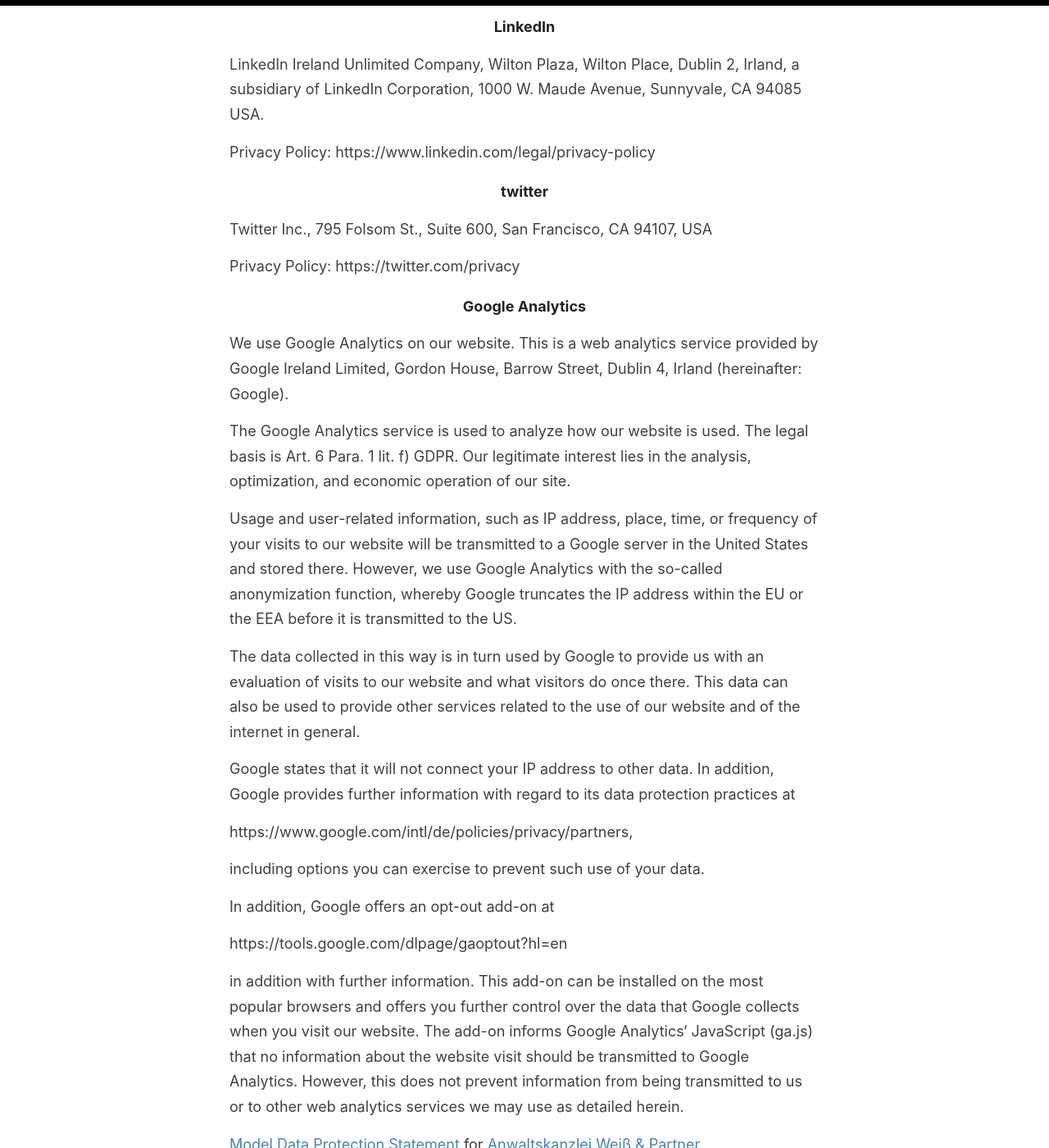
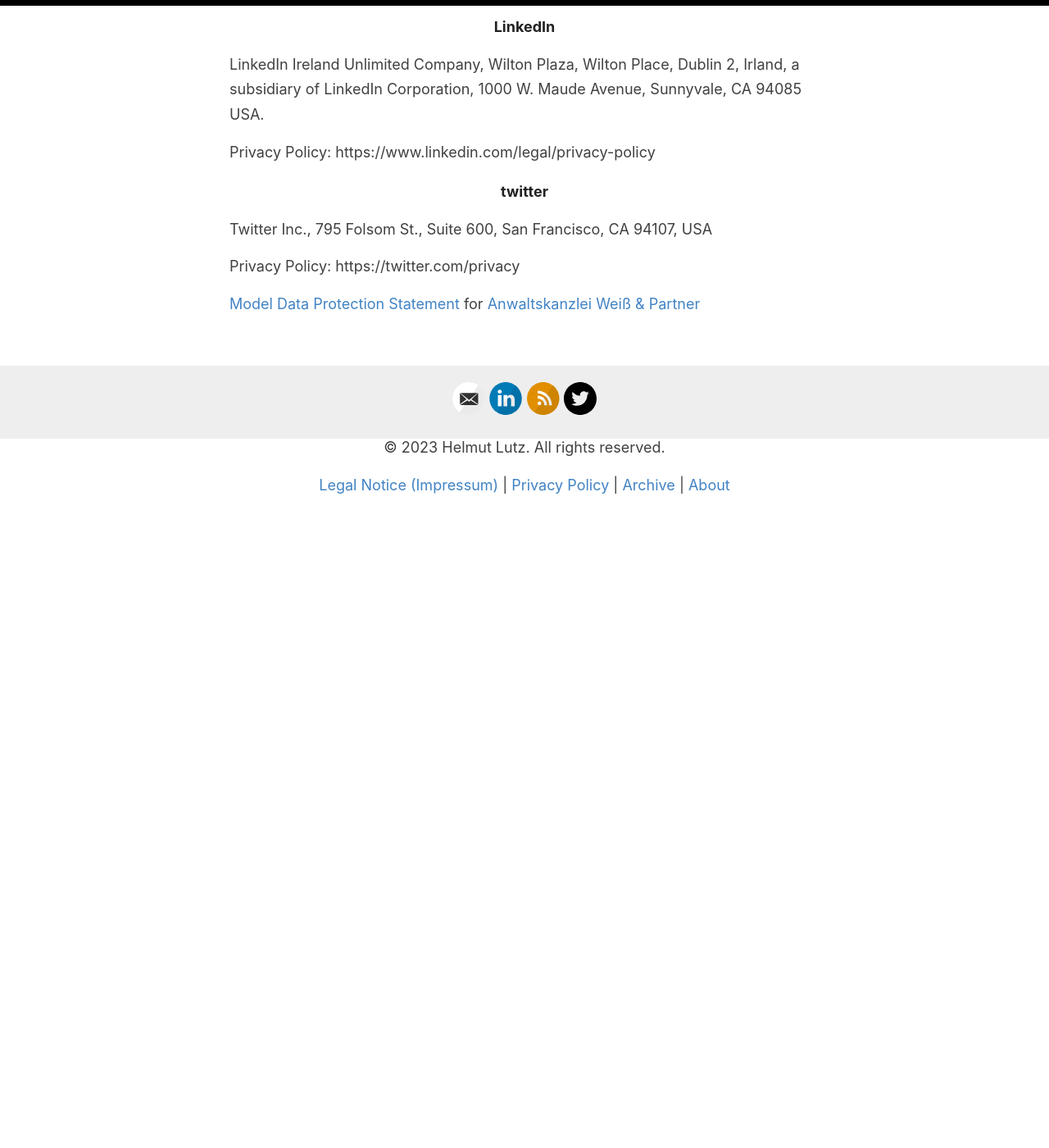
Before and after one commit to helmutlutz/blog, a Jekyll site: the page built from docs/_pages/privacy.md, in a window 1280 px wide and 1400 px high, scrolled down 4273 px. Shown: the whole window at 82% size. Built offline with Jekyll 4.4.1, drawn with Linux system fonts in a browser that asks for light colours; after the commit the page ends 4900 px from its top, so only the background shows below that.

Commit message:
disabled google analytics

```diff
--- a/docs/_config.yml
+++ b/docs/_config.yml
@@ -44,7 +44,7 @@
 # google_analytics: UA-43339302-11
 
 # For newer "GA4" analytics, use the following instead of the "UA" entry above
-google_analytics_ga4: G-0VRHWCNRVJ
+# google_analytics_ga4: G-0VRHWCNRVJ
 
 # Your website URL (e.g. http://amitmerchant1990.github.io or http://www.ephemeralhorizons.com)
 # Used for Sitemap.xml and your RSS feed
--- a/docs/_pages/privacy.md
+++ b/docs/_pages/privacy.md
@@ -88,27 +88,6 @@
 
 Privacy Policy: https://twitter.com/privacy
 
-##### Google Analytics
-We use Google Analytics on our website. This is a web analytics service provided by Google Ireland Limited, Gordon House, Barrow Street, Dublin 4, Irland (hereinafter: Google).
-
-The Google Analytics service is used to analyze how our website is used. The legal basis is Art. 6 Para. 1 lit. f) GDPR. Our legitimate interest lies in the analysis, optimization, and economic operation of our site.
-
-Usage and user-related information, such as IP address, place, time, or frequency of your visits to our website will be transmitted to a Google server in the United States and stored there. However, we use Google Analytics with the so-called anonymization function, whereby Google truncates the IP address within the EU or the EEA before it is transmitted to the US.
-
-The data collected in this way is in turn used by Google to provide us with an evaluation of visits to our website and what visitors do once there. This data can also be used to provide other services related to the use of our website and of the internet in general.
-
-Google states that it will not connect your IP address to other data. In addition, Google provides further information with regard to its data protection practices at
-
-https://www.google.com/intl/de/policies/privacy/partners,
-
-including options you can exercise to prevent such use of your data.
-
-In addition, Google offers an opt-out add-on at
-
-https://tools.google.com/dlpage/gaoptout?hl=en
-
-in addition with further information. This add-on can be installed on the most popular browsers and offers you further control over the data that Google collects when you visit our website. The add-on informs Google Analytics‘ JavaScript (ga.js) that no information about the website visit should be transmitted to Google Analytics. However, this does not prevent information from being transmitted to us or to other web analytics services we may use as detailed herein.
-
 [Model Data Protection Statement][modelstatement] for [Anwaltskanzlei Weiß & Partner][anwaltskanzlei]
 
 
```
